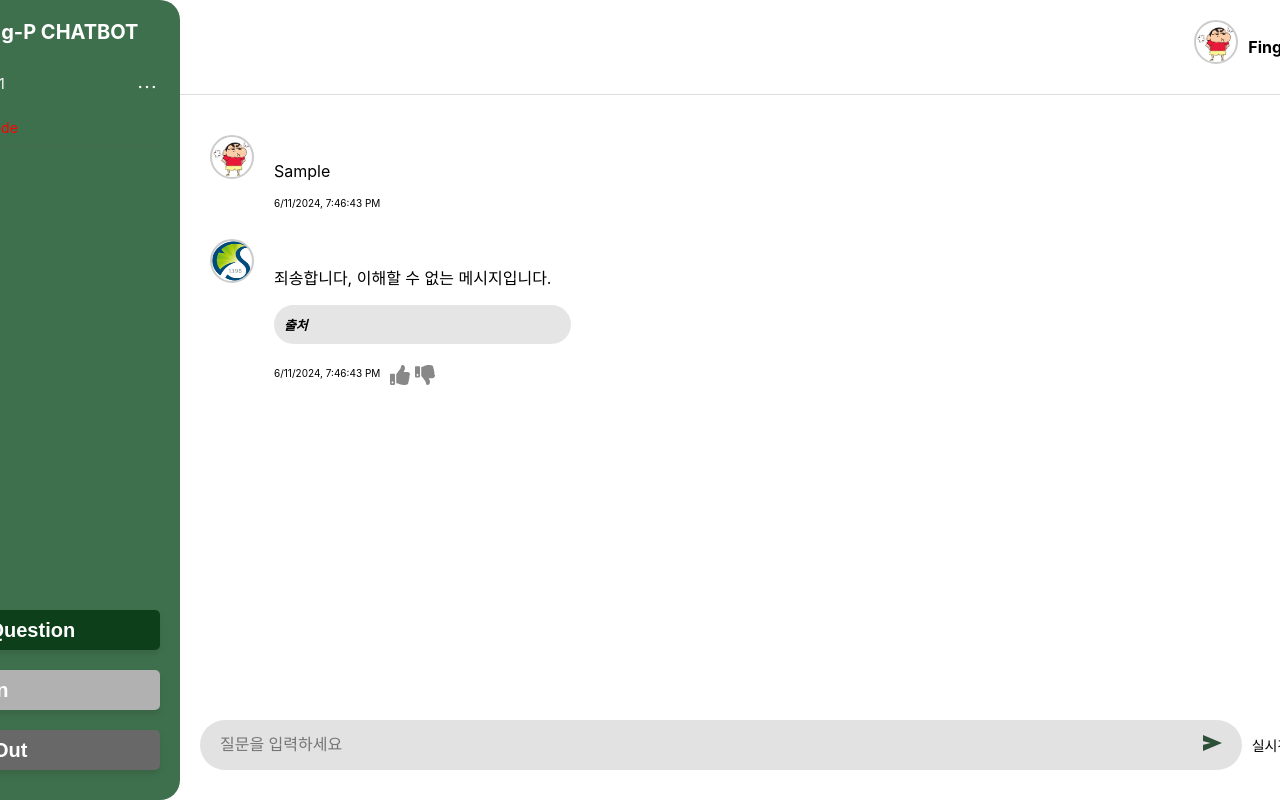
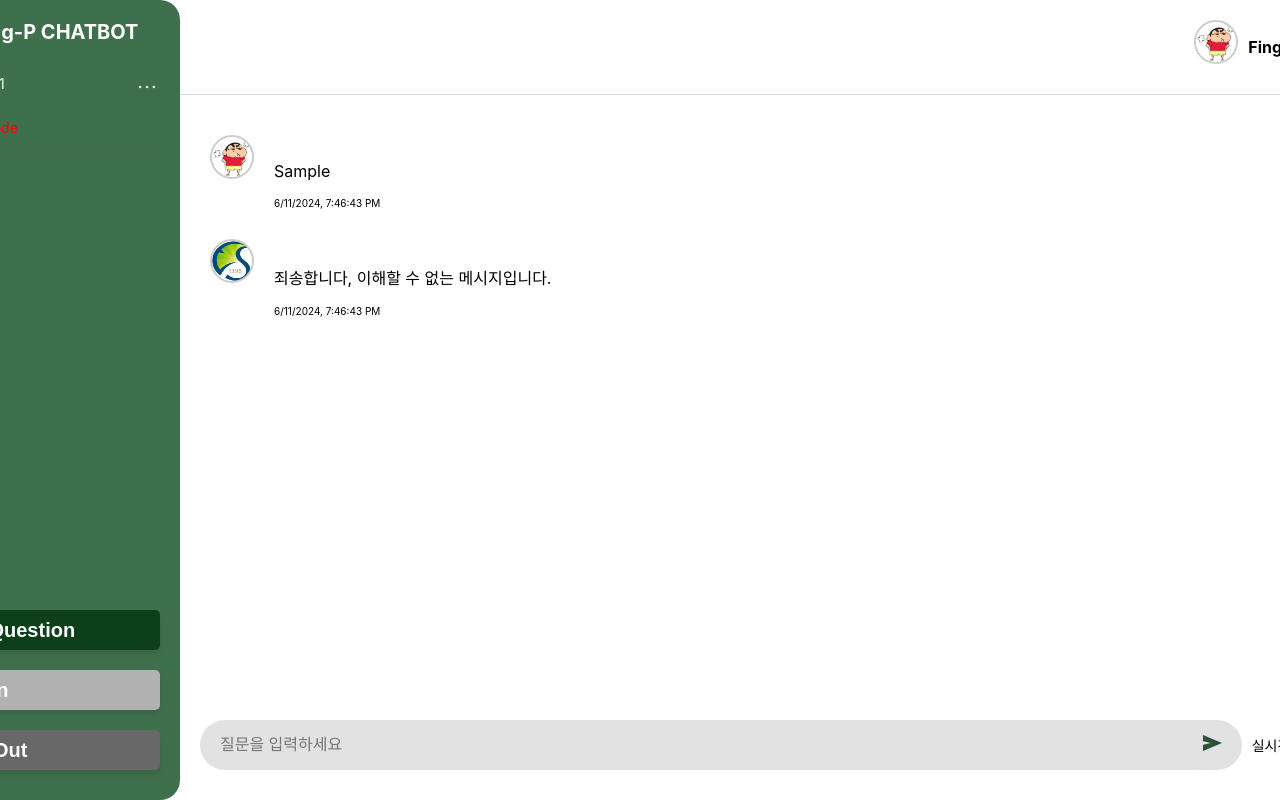
Before and after one commit to jhee86/Finp-new, a React (Create React App) app: page /mainpage in a window 1280 px wide. Both pictures are taken after typing "Sample" into the empty fields and a click on the button "send". Shown: the top 800 px of the page. Built offline with nearby package versions, Linux system fonts and the light colour scheme.

Commit message:
live-더미 추가

```diff
--- a/src/components/Main/ChatMessage.css
+++ b/src/components/Main/ChatMessage.css
@@ -29,6 +29,7 @@
 }
   .message-date{
     font-size: 10px;
+    text-align: left;
   }
 
   /* 출처 css */
@@ -44,12 +45,11 @@
 
   }
 
-  .under-massage{
-    display: flex;
-    gap: 10px;
+.under-message{
 
-  }
-
+  display: flex;
+  gap: 10px;
+}
 
   .message-feedback {
     display: flex;
--- a/src/components/Main/ChatMessage.js
+++ b/src/components/Main/ChatMessage.js
@@ -37,8 +37,10 @@ const ChatMessage = ({ message }) => {
           ) : (
             <>
               <p className='message-text'>{message.text}</p>
-              <p className='message-source'> <strong>출처</strong><br/>{message.source}</p>
-              <div className='under-massage'>
+              {message.text !== "죄송합니다, 이해할 수 없는 메시지입니다." && (
+                <>
+                  <p className="message-source"><strong>출처</strong><br/><a href={message.source} target="_blank" rel="noopener noreferrer">{message.source}</a></p>
+                  <div className='under-message'>
                     <p className="message-date">{message.timestamp}</p>
                     <div className="message-feedback">
                       <FaThumbsUp
@@ -51,7 +53,11 @@ const ChatMessage = ({ message }) => {
                       />
                     </div>
                   </div>
-
+                </>
+              )}
+              {message.text === "죄송합니다, 이해할 수 없는 메시지입니다." && (
+                <p className="message-date">{message.timestamp}</p>
+              )}
             </>
           )}
         </div>
@@ -59,6 +65,7 @@ const ChatMessage = ({ message }) => {
     );
 
 
+
   };
 
   export default ChatMessage;
--- a/src/components/Main/MainPage.js
+++ b/src/components/Main/MainPage.js
@@ -25,7 +25,12 @@ const MainPage = () => {
   const liveData = [
     { keyword: '안녕', response: '안녕하세요!',source: '재희', date: new Date().toLocaleString() },
     { keyword: '날씨', response: '오늘은 맑은 날씨입니다.', date: new Date().toLocaleString() },
-    { keyword: '학교', response: '저희 학교는 SKKU입니다.', date: new Date().toLocaleString() },
+
+    {
+      keyword: '성균관대학교 자과캠에서 화상회의 가능한 곳이 어디 있을까?',
+      response: '성균관대학교 자과캠에서 화상회의 가능한 장소로는 에스카라 라운지, 벤젠관의 책상이 많은 곳, 산학관 1층의 러닝팩토리, 디도 5층 등이 있습니다. 또한, 학번을 빌려서 스터디룸을 예약하는 방법도 있습니다. 이러한 장소들을 이용하여 줌미팅을 진행하시면 될 것 같습니다. 감사합니다.',
+      source: 'https://everytime.kr/370445/v/332868383'
+  },
     // 더미 데이터 추가
   ];
 
```
Lines whose indentation alone changed are shown as unchanged.
